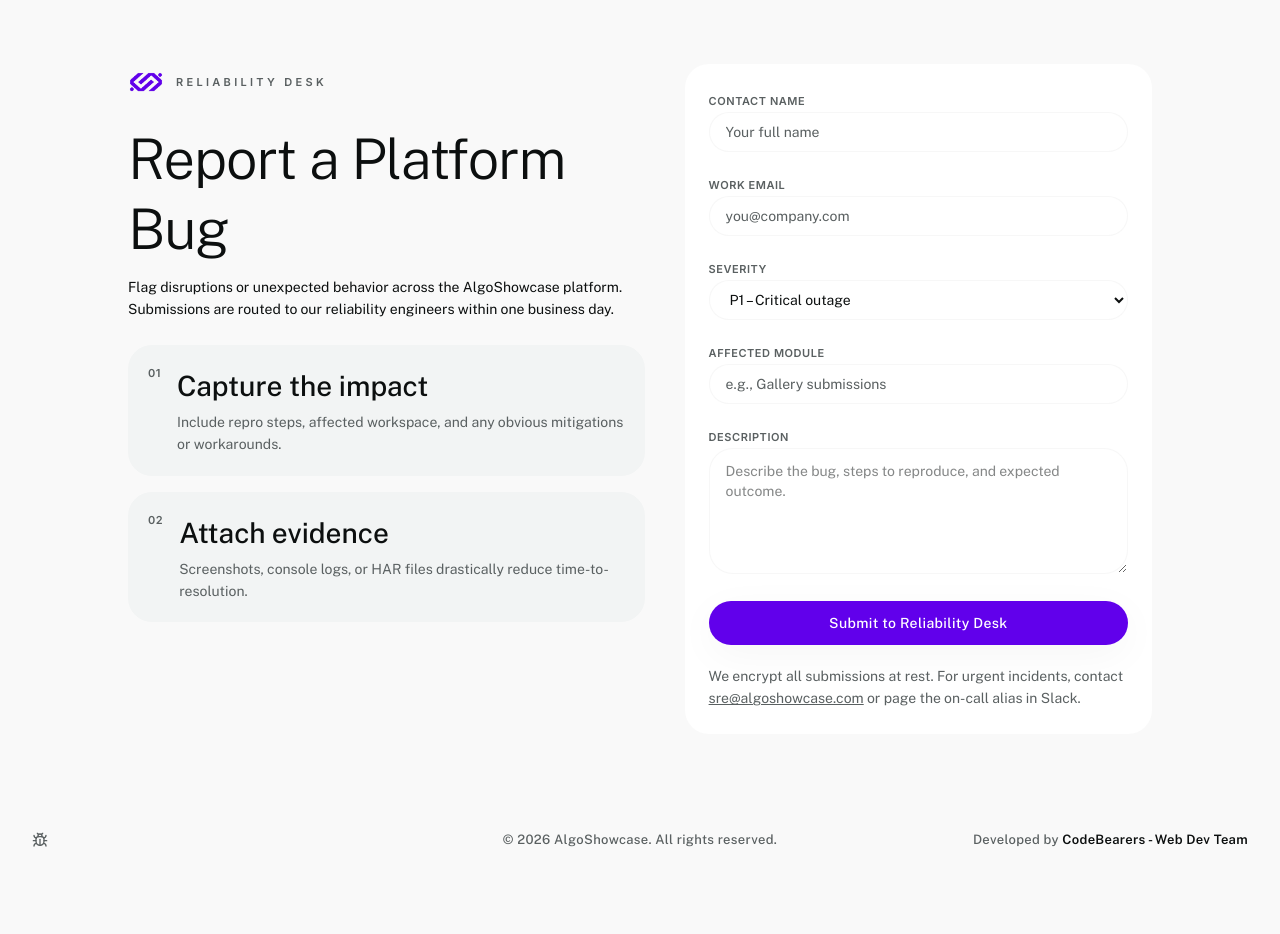
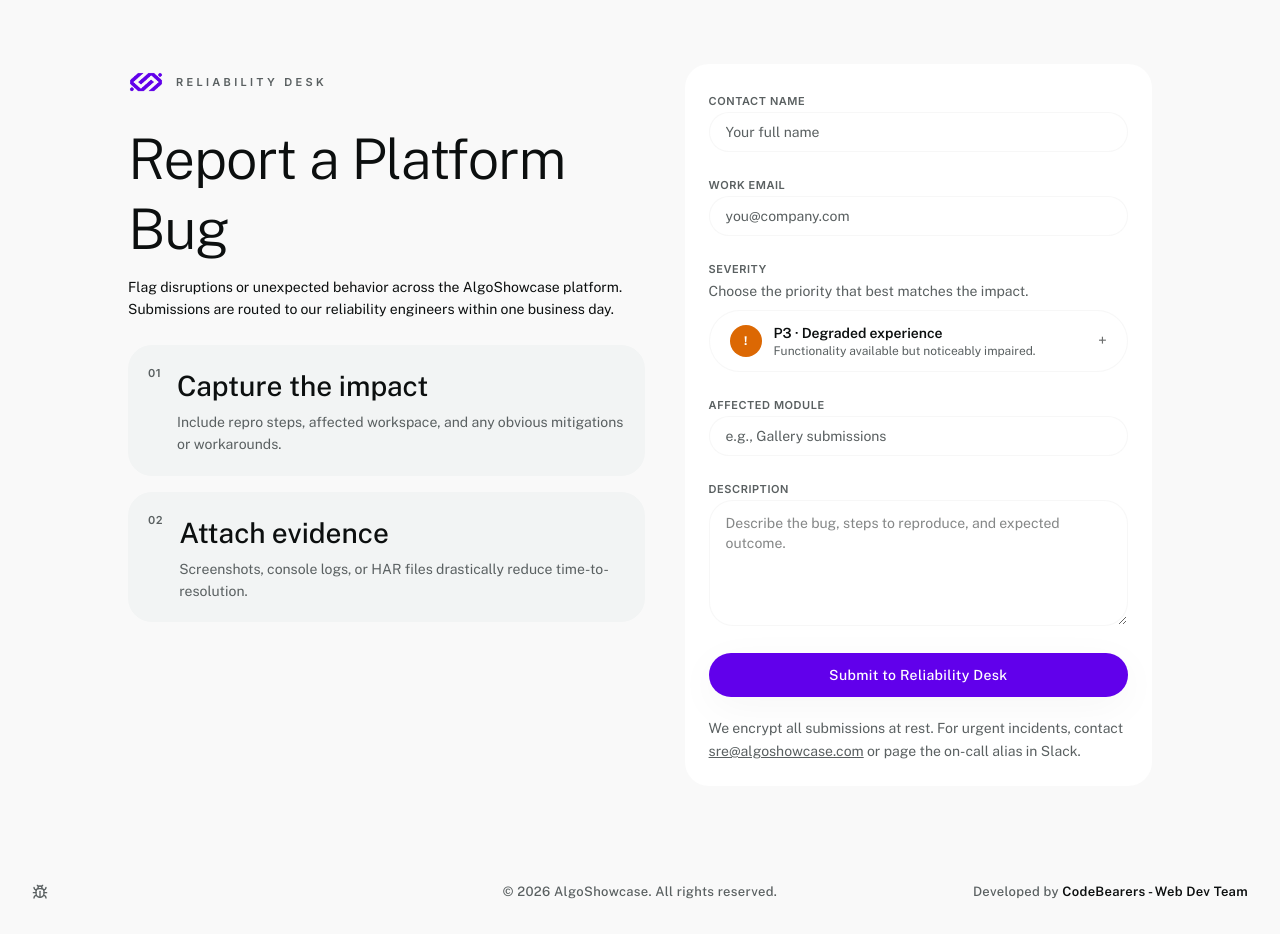
Before and after one commit to Kiko915/algoshowcase, a Next.js app: page /report-bug in a window 1280 px wide. Before the commit the page ends 881 px from the top, so only its background shows below. Built offline with nearby package versions, Linux system fonts and the light colour scheme.

Commit message:
Add custom severity select with portal

```diff
--- a/app/report-bug/page.tsx
+++ b/app/report-bug/page.tsx
@@ -3,6 +3,7 @@ import Image from "next/image";
 import { Footer } from "@/components/footer";
 import { Button } from "@/components/ui/button";
 import { Input } from "@/components/ui/input";
+import { SeveritySelect } from "@/components/severity-select";
 
 export const metadata: Metadata = {
   title: "Report a Bug • AlgoShowcase",
@@ -107,17 +108,7 @@ export default function ReportBugPage() {
                 />
               </div>
 
-              <div className="space-y-2">
-                <label className="text-label-sm text-muted-foreground">
-                  Severity
-                </label>
-                <select className="w-full h-10 rounded-full border border-border bg-white text-sm px-4 focus:outline-none focus:ring-2 focus:ring-primary/50">
-                  <option>P1 – Critical outage</option>
-                  <option>P2 – Major workflow blocked</option>
-                  <option>P3 – Degraded experience</option>
-                  <option>P4 – Cosmetic issue</option>
-                </select>
-              </div>
+              <SeveritySelect />
 
               <div className="space-y-2">
                 <label className="text-label-sm text-muted-foreground">
--- /dev/null
+++ b/components/severity-select.tsx
@@ -0,0 +1,230 @@
+"use client";
+
+import { useCallback, useEffect, useMemo, useRef, useState } from "react";
+import { createPortal } from "react-dom";
+import { cn } from "@/lib/utils";
+
+type SeverityValue = "P1" | "P2" | "P3" | "P4";
+
+type SeveritySelectProps = {
+  name?: string;
+  value?: SeverityValue;
+  onChange?: (value: SeverityValue) => void;
+  label?: string;
+  description?: string;
+  className?: string;
+};
+
+type Option = {
+  value: SeverityValue;
+  title: string;
+  body: string;
+  hue: string;
+};
+
+const OPTIONS: Option[] = [
+  {
+    value: "P1",
+    title: "Critical outage",
+    body: "All customers blocked or critical data at risk.",
+    hue: "#d92d20",
+  },
+  {
+    value: "P2",
+    title: "Major workflow blocked",
+    body: "Primary path impaired with limited workarounds.",
+    hue: "#f79009",
+  },
+  {
+    value: "P3",
+    title: "Degraded experience",
+    body: "Functionality available but noticeably impaired.",
+    hue: "#dc6803",
+  },
+  {
+    value: "P4",
+    title: "Cosmetic issue",
+    body: "Minor UI bug or copy fix with no workflow impact.",
+    hue: "#6941c6",
+  },
+];
+
+export function SeveritySelect({
+  name = "severity",
+  value,
+  onChange,
+  label = "Severity",
+  description = "Choose the priority that best matches the impact.",
+  className,
+}: SeveritySelectProps) {
+  const triggerRef = useRef<HTMLButtonElement | null>(null);
+  const menuRef = useRef<HTMLDivElement | null>(null);
+  const [internalValue, setInternalValue] = useState<SeverityValue>(
+    value ?? "P3",
+  );
+  const [open, setOpen] = useState(false);
+  const [coords, setCoords] = useState<{
+    top: number;
+    left: number;
+    width: number;
+  }>({
+    top: 0,
+    left: 0,
+    width: 0,
+  });
+  const [portalTarget, setPortalTarget] = useState<Element | null>(null);
+
+  useEffect(() => {
+    if (typeof document !== "undefined") {
+      setPortalTarget(document.body);
+    }
+  }, []);
+
+  const selected = useMemo(
+    () => OPTIONS.find((opt) => opt.value === internalValue) ?? OPTIONS[2],
+    [internalValue],
+  );
+
+  useEffect(() => {
+    if (value && value !== internalValue) {
+      setInternalValue(value);
+    }
+  }, [value, internalValue]);
+
+  const updateCoords = useCallback(() => {
+    const node = triggerRef.current;
+    if (!node) return;
+    const rect = node.getBoundingClientRect();
+    setCoords({
+      top: rect.bottom + window.scrollY + 8,
+      left: rect.left + window.scrollX,
+      width: rect.width,
+    });
+  }, []);
+
+  useEffect(() => {
+    if (!open) return;
+
+    updateCoords();
+
+    const handleScroll = () => updateCoords();
+    const handleResize = () => updateCoords();
+    const handleClickOutside = (event: MouseEvent) => {
+      const target = event.target as Node;
+      if (triggerRef.current && triggerRef.current.contains(target)) {
+        return;
+      }
+      if (menuRef.current && menuRef.current.contains(target)) {
+        return;
+      }
+      setOpen(false);
+    };
+
+    window.addEventListener("scroll", handleScroll, true);
+    window.addEventListener("resize", handleResize);
+    document.addEventListener("mousedown", handleClickOutside);
+
+    return () => {
+      window.removeEventListener("scroll", handleScroll, true);
+      window.removeEventListener("resize", handleResize);
+      document.removeEventListener("mousedown", handleClickOutside);
+    };
+  }, [open, updateCoords]);
+
+  const handleSelect = (nextValue: SeverityValue) => {
+    setInternalValue(nextValue);
+    onChange?.(nextValue);
+    setOpen(false);
+  };
+
+  return (
+    <div className={cn("space-y-2", className)}>
+      <div className="space-y-1">
+        <span className="text-label-sm text-muted-foreground">{label}</span>
+        <p className="text-body-md text-muted-foreground">{description}</p>
+      </div>
+
+      <input type="hidden" name={name} value={internalValue} />
+
+      <button
+        ref={triggerRef}
+        type="button"
+        className="w-full rounded-full border border-border bg-white px-5 py-3 text-left transition hover:bg-muted focus:outline-none focus:ring-2 focus:ring-primary/40"
+        onClick={() => setOpen((prev) => !prev)}
+      >
+        <div className="flex items-center justify-between gap-4">
+          <div className="flex items-center gap-3">
+            <SeverityBadge color={selected.hue} />
+            <div>
+              <p className="text-sm font-semibold text-foreground">
+                {selected.value} · {selected.title}
+              </p>
+              <p className="text-xs text-muted-foreground">{selected.body}</p>
+            </div>
+          </div>
+          <span aria-hidden="true" className="text-foreground/60">
+            {open ? "–" : "+"}
+          </span>
+        </div>
+      </button>
+
+      {open &&
+        portalTarget &&
+        createPortal(
+          <div
+            ref={menuRef}
+            className="z-50 rounded-3xl border border-border bg-white p-2"
+            style={{
+              position: "absolute",
+              top: coords.top,
+              left: coords.left,
+              width: coords.width,
+            }}
+          >
+            <ul className="space-y-1">
+              {OPTIONS.map((option) => (
+                <li key={option.value}>
+                  <button
+                    type="button"
+                    className={cn(
+                      "w-full rounded-2xl px-4 py-3 text-left transition",
+                      option.value === internalValue
+                        ? "bg-muted"
+                        : "hover:bg-muted/70",
+                    )}
+                    onClick={() => handleSelect(option.value)}
+                  >
+                    <div className="flex items-center gap-3">
+                      <SeverityBadge color={option.hue} />
+                      <div>
+                        <p className="text-sm font-semibold text-foreground">
+                          {option.value} · {option.title}
+                        </p>
+                        <p className="text-xs text-muted-foreground">
+                          {option.body}
+                        </p>
+                      </div>
+                    </div>
+                  </button>
+                </li>
+              ))}
+            </ul>
+          </div>,
+          portalTarget,
+        )}
+    </div>
+  );
+}
+
+function SeverityBadge({ color }: { color: string }) {
+  return (
+    <span
+      className="inline-flex h-8 w-8 items-center justify-center rounded-full text-xs font-bold text-white"
+      style={{
+        background: color,
+      }}
+    >
+      !
+    </span>
+  );
+}
```
